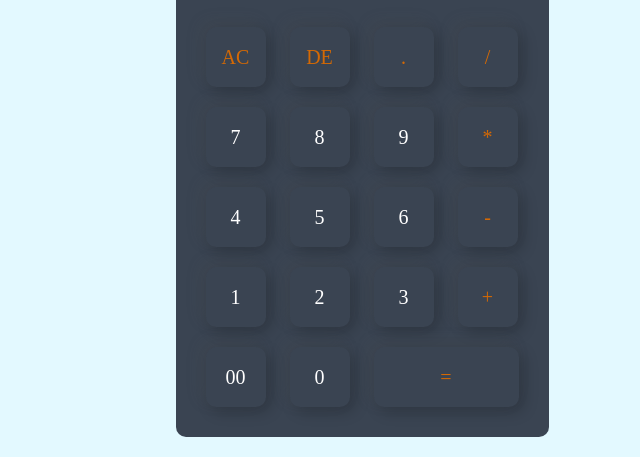
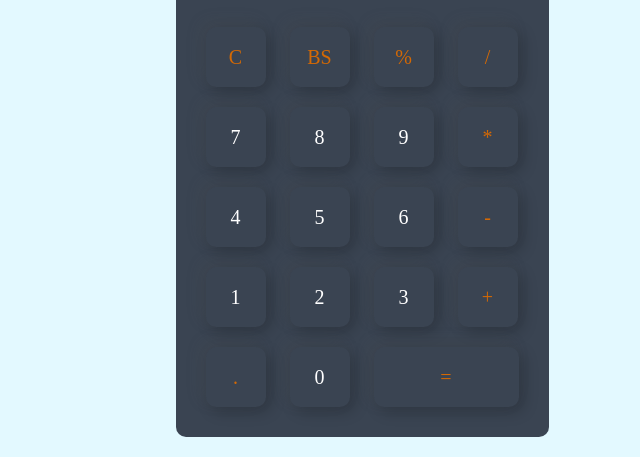
Before and after one commit to OrangeXR/Assignment-02-Calculator, a plain HTML site: page index.html in a window 1280 px wide. Shown: the part 318-775 px from the top of the page, 278-918 px from the left. Drawn offline with nearby package versions, Linux system fonts and the light colour scheme.

Commit message:
Update index.html

```diff
--- a/index.html
+++ b/index.html
@@ -18,9 +18,9 @@
                     <input type="text" name="display">
                 </div>
                 <div>
-                    <input type="button" value="AC" onclick="display.value = '' " class="operator">
-                    <input type="button" value="DE" onclick="display.value = display.value.toString().slice(0, -1) " class="operator">
-                    <input type="button" value="." onclick="display.value += '.' " class="operator">
+                    <input type="button" value="C" onclick="display.value = '' " class="operator">
+                    <input type="button" value="BS" onclick="display.value = display.value.toString().slice(0, -1) " class="operator">
+                    <input type="button" value="%" onclick="display.value += '%' " class="operator">
                     <input type="button" value="/" onclick="display.value += '/' " class="operator">
                 </div>
                 <div>
@@ -42,7 +42,7 @@
                     <input type="button" value="+" onclick="display.value += '+' " class="operator">
                 </div>
                 <div>
-                    <input type="button" value="00" onclick="display.value += '00' ">
+                    <input type="button" value="." onclick="display.value += '.' " class="operator">
                     <input type="button" value="0" onclick="display.value += '0' ">
                     <input type="button" value="=" class="equal operator" onclick="display.value=eval(display.value)">
                 </div>
```
